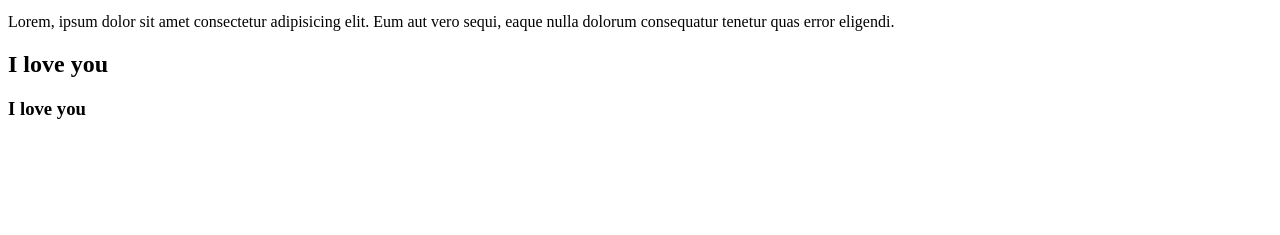
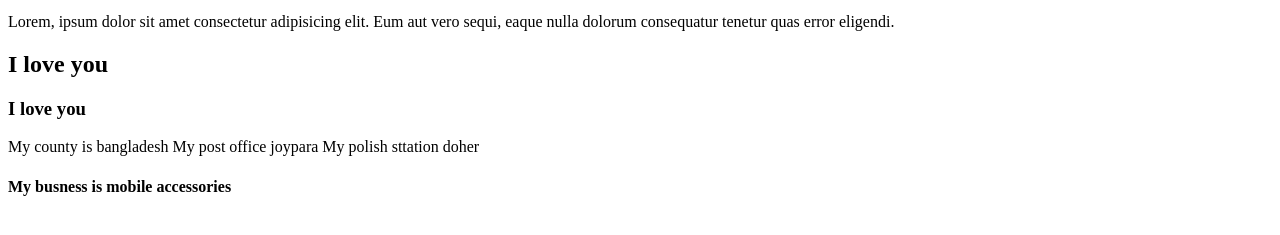
Before and after one commit to mamunapollo1/apollo-mobile-bd, a plain HTML site: page index.html in a window 1280 px wide. Shown: the part 119-354 px from the top of the page. Drawn offline with Linux system fonts and the light colour scheme.

Commit message:
added para

```diff
--- a/index.html
+++ b/index.html
@@ -13,6 +13,8 @@
     <p>Lorem, ipsum dolor sit amet consectetur adipisicing elit. Eum aut vero sequi, eaque nulla dolorum consequatur tenetur quas error eligendi.</p>
     <h2>I love you</h2>
     <h3>I love you</h3>
+    <p>My county is bangladesh My post office joypara My polish sttation doher</p>
+    <h4>My busness is mobile accessories</h4>
 
 
 </body>
```
